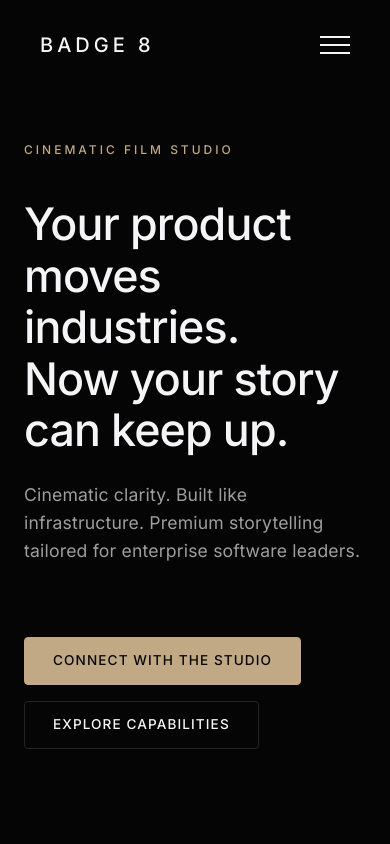
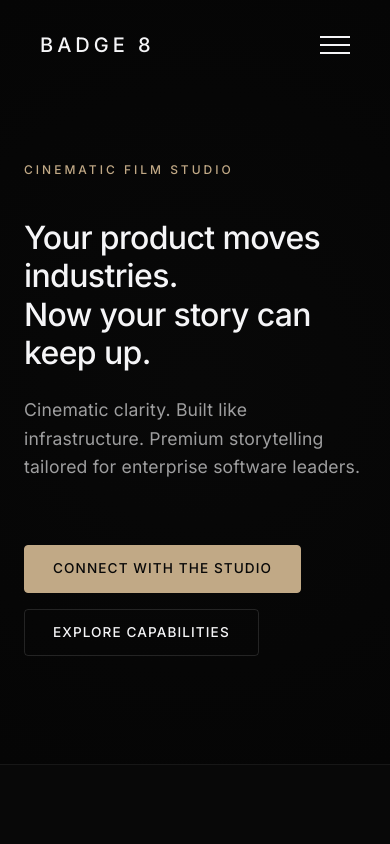
Before and after one commit to YegorCreative/badge8Plus, a plain HTML site: page index.html in a window 390 px wide. Shown: the top 844 px of the page. Drawn offline with Linux system fonts and the light colour scheme.

Commit message:
feat: enhance hero section with responsive framing, grid overlays, and ambient light drift animations

```diff
--- a/css/animations.css
+++ b/css/animations.css
@@ -77,6 +77,21 @@
   animation: fadeIn 1.2s cubic-bezier(0.25, 0.8, 0.25, 1) both;
 }
 
+@keyframes light-drift {
+  0% {
+    transform: translate(0, 0) scale(1);
+    opacity: 0.9;
+  }
+  50% {
+    transform: translate(-3%, 2%) scale(1.03);
+    opacity: 1;
+  }
+  100% {
+    transform: translate(0, 0) scale(1);
+    opacity: 0.9;
+  }
+}
+
 /* 5. Accessibility Support - Respecting prefers-reduced-motion */
 @media (prefers-reduced-motion: reduce) {
   *,
@@ -98,4 +113,8 @@
   .site-header {
     animation: none !important;
   }
+
+  .hero-glow-key {
+    animation: none !important;
+  }
 }
--- a/css/components.css
+++ b/css/components.css
@@ -15,10 +15,11 @@
   letter-spacing: 0.08em;
   text-transform: uppercase;
   border-radius: var(--radius-sm);
-  transition: all 0.4s cubic-bezier(0.25, 0.8, 0.25, 1);
+  transition: all 0.5s cubic-bezier(0.25, 0.8, 0.25, 1);
   position: relative;
   overflow: hidden;
   white-space: nowrap;
+  box-shadow: none; /* Architectural flat restraint */
 }
 
 /* Primary Understated Accent Button */
@@ -32,7 +33,7 @@
   background-color: var(--text-primary);
   border-color: var(--text-primary);
   color: var(--bg-primary);
-  /* Removed flashy white glow to maintain pure corporate restraint */
+  box-shadow: none; /* Guaranteed zero shadows */
 }
 
 /* Secondary Refined Outline Button */
@@ -45,7 +46,8 @@
 .btn-outline:hover {
   border-color: var(--accent-gold);
   color: var(--text-primary);
-  /* Grounded outline transition with zero floating shadows */
+  background-color: rgba(255, 255, 255, 0.02); /* Subtle value shift */
+  box-shadow: none; /* Guaranteed zero shadows */
 }
 
 /* Text-Only Link Button */
--- a/css/responsive.css
+++ b/css/responsive.css
@@ -8,6 +8,22 @@
    ========================================================================== */
 .site-header {
   padding: 0 var(--space-md);
+}
+
+/* Hero Section Mobile-First Framing */
+.section-hero {
+  min-height: calc(100vh - 80px); /* Clean viewport filling without crowding */
+  padding-top: 100px;
+  padding-bottom: var(--space-2xl);
+}
+
+.hero-headline {
+  font-size: clamp(2.0rem, 7vw, 2.8rem);
+  line-height: 1.2;
+}
+
+.hero-description {
+  margin-bottom: var(--space-md);
 }
 
 /* Mobile Nav Drawer overlay style */
@@ -70,6 +86,18 @@ body.nav-menu-active {
     --space-5xl: 9rem;
   }
 
+  /* Hero Section Tablet Scale */
+  .section-hero {
+    min-height: 100vh;
+    padding-top: 130px;
+    padding-bottom: var(--space-3xl);
+  }
+
+  .hero-headline {
+    font-size: clamp(2.5rem, 5.5vw, 3.8rem);
+    line-height: 1.15;
+  }
+
   .grid {
     gap: var(--space-2xl); /* Dynamic tablet grid gap expansion */
   }
@@ -98,6 +126,17 @@ body.nav-menu-active {
   :root {
     --space-4xl: 8rem;
     --space-5xl: 10rem;
+  }
+
+  /* Hero Section Desktop Scale */
+  .section-hero {
+    padding-top: 150px;
+    padding-bottom: var(--space-4xl);
+  }
+
+  .hero-headline {
+    font-size: clamp(2.8rem, 6.5vw, 4.8rem);
+    line-height: 1.15;
   }
 
   .grid {
@@ -181,4 +220,10 @@ body.nav-menu-active {
   .container {
     max-width: 1320px;
   }
+
+  /* Hero Section Large Desktop Scale */
+  .section-hero {
+    padding-top: 170px;
+    padding-bottom: var(--space-5xl);
+  }
 }
--- a/css/sections.css
+++ b/css/sections.css
@@ -13,7 +13,23 @@
   padding-top: 140px; /* Account for fixed top navigation header */
   padding-bottom: var(--space-4xl);
   overflow: hidden;
-  background-color: #050505;
+  background: radial-gradient(circle at 50% 50%, #080808 0%, #050505 100%);
+  position: relative;
+}
+
+.hero-grid-overlay {
+  position: absolute;
+  top: 0;
+  left: 0;
+  width: 100%;
+  height: 100%;
+  background-image:
+    linear-gradient(rgba(255, 255, 255, 0.006) 1px, transparent 1px),
+    linear-gradient(90deg, rgba(255, 255, 255, 0.006) 1px, transparent 1px);
+  background-size: 80px 80px;
+  background-position: center;
+  pointer-events: none;
+  z-index: var(--z-below);
 }
 
 .hero-content {
@@ -43,15 +59,28 @@
   margin-bottom: var(--space-lg); /* Expanded spacing before buttons */
 }
 
-/* Background Atmosphere Glow - Offset Studio Key Light */
-.hero-glow {
+/* Background Atmosphere Glows - Multi-layered Optical Depth */
+.hero-glow-key {
   position: absolute;
-  top: -10%;
+  top: -20%;
   right: -10%;
-  width: 70vw;
-  height: 70vh;
-  background: radial-gradient(circle at 80% 20%, rgba(195, 176, 145, 0.03) 0%, rgba(0, 0, 0, 0) 65%);
-  z-index: var(--z-base);
+  width: 80vw;
+  height: 80vh;
+  background: radial-gradient(circle at 75% 25%, rgba(195, 176, 145, 0.02) 0%, rgba(0, 0, 0, 0) 70%);
+  z-index: var(--z-below);
+  pointer-events: none;
+  animation: light-drift 45s linear infinite;
+  will-change: transform, opacity;
+}
+
+.hero-glow-ambient {
+  position: absolute;
+  bottom: -10%;
+  left: -10%;
+  width: 60vw;
+  height: 60vh;
+  background: radial-gradient(circle at 20% 80%, rgba(195, 176, 145, 0.008) 0%, rgba(0, 0, 0, 0) 65%);
+  z-index: var(--z-below);
   pointer-events: none;
 }
 
```
Also changed, not shown: README.md.
